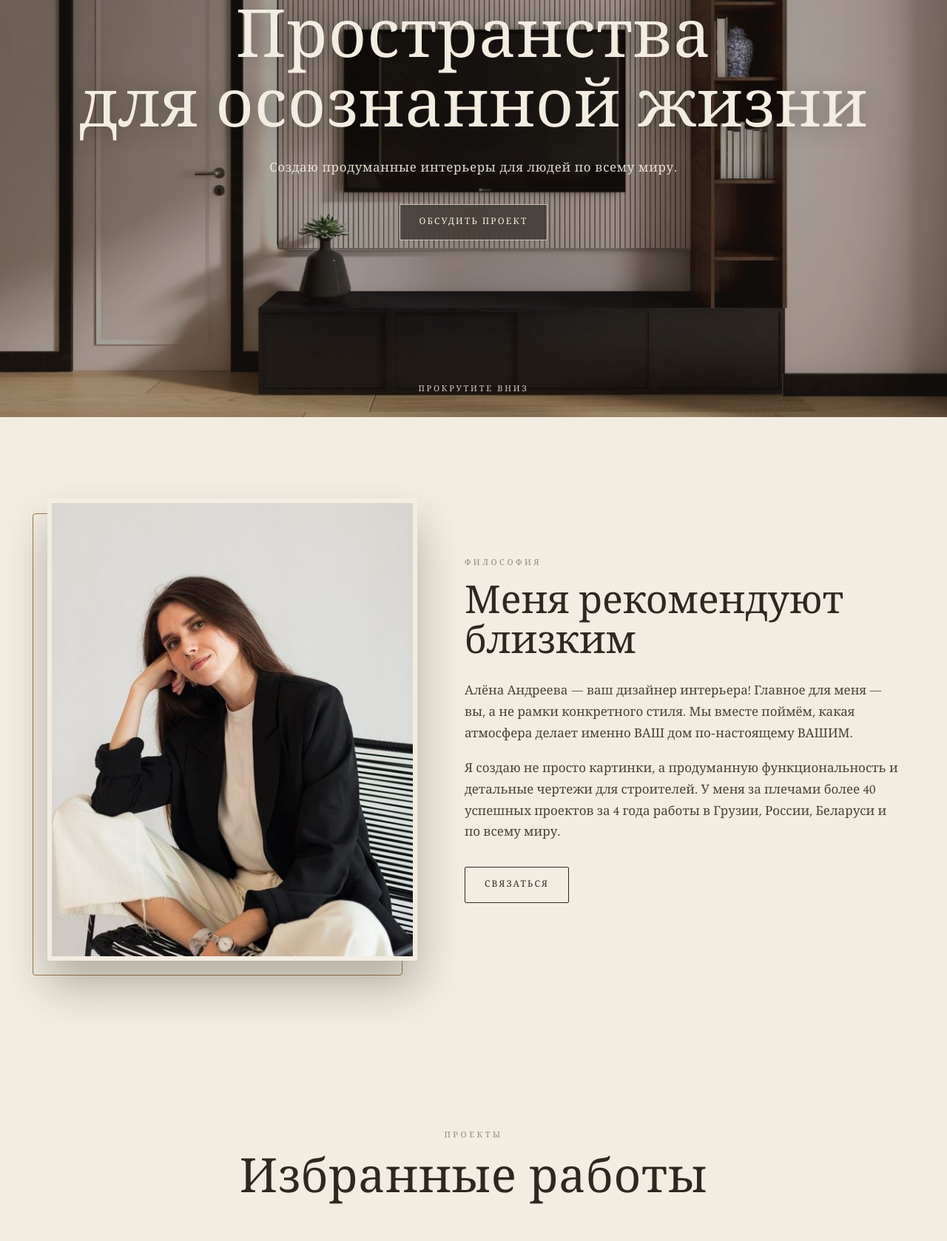
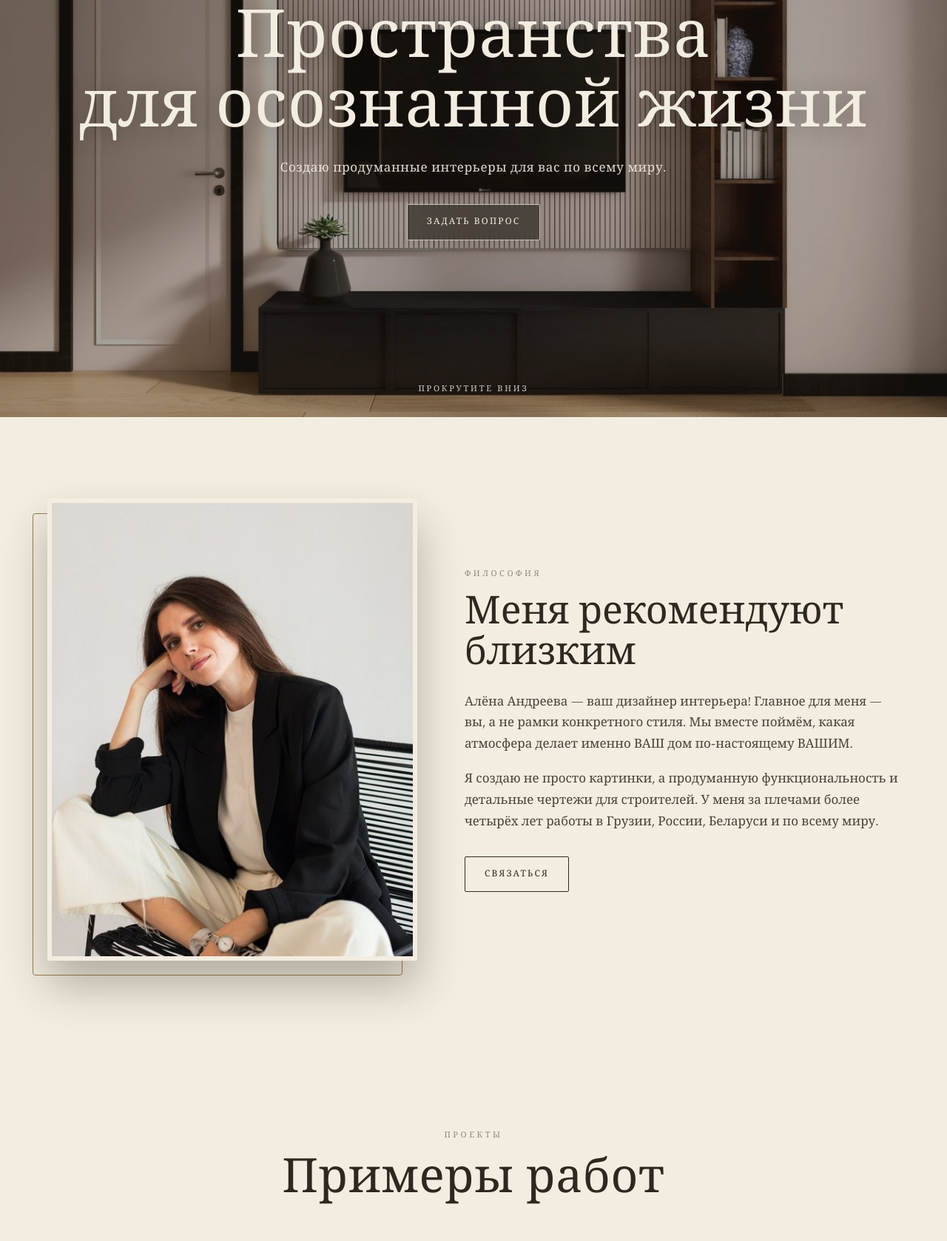
Before and after one commit to fr33roman/alyonaa-design, a plain HTML site: page index.html in a window 1280 px wide. Shown: the part 236-1914 px from the top of the page at 74% size. Drawn offline with nearby package versions, Linux system fonts and the light colour scheme.

Commit message:
Правки от клиента: тексты героя и философии, «Примеры работ», перенос акцентного блока перед тарифами
Co-Authored-By: Claude Fable 5.1 <noreply@anthropic.com>

```diff
--- a/index.html
+++ b/index.html
@@ -42,8 +42,8 @@
     <div class="hero-bg"><img src="img/p1-2.jpg" alt="Интерьер проекта Alyonaa Design"></div>
     <div class="hero-content">
       <h1>Пространства<br>для осознанной жизни</h1>
-      <p>Создаю продуманные интерьеры для людей по всему миру.</p>
-      <a class="btn btn-light" href="#contact">Обсудить проект</a>
+      <p>Создаю продуманные интерьеры для вас по всему миру.</p>
+      <a class="btn btn-light" href="#contact">Задать вопрос</a>
     </div>
     <div class="scroll-cue">прокрутите вниз</div>
   </section>
@@ -56,7 +56,7 @@
         <span class="kicker">Философия</span>
         <h2>Меня рекомендуют близким</h2>
         <p>Алёна Андреева — ваш дизайнер интерьера! Главное для меня — вы, а не рамки конкретного стиля. Мы вместе поймём, какая атмосфера делает именно ВАШ дом по-настоящему ВАШИМ.</p>
-        <p>Я создаю не просто картинки, а продуманную функциональность и детальные чертежи для строителей. У меня за плечами более 40 успешных проектов за 4 года работы в Грузии, России, Беларуси и по всему миру.</p>
+        <p>Я создаю не просто картинки, а продуманную функциональность и детальные чертежи для строителей. У меня за плечами более четырёх лет работы в Грузии, России, Беларуси и по всему миру.</p>
         <a class="btn" href="#contact">Связаться</a>
       </div>
     </div>
@@ -67,7 +67,7 @@
     <div class="wrap">
       <div class="head reveal">
         <span class="kicker">Проекты</span>
-        <h2 class="title">Избранные работы</h2>
+        <h2 class="title">Примеры работ</h2>
       </div>
       <div class="proj-car reveal">
         <div class="proj-viewport">
@@ -104,7 +104,15 @@
           <button class="proj-btn" id="projNext" aria-label="Следующий проект">→</button>
         </div>
       </div>
-      <div class="more reveal"><a class="btn" href="https://instagram.com/alyonaa_design" target="_blank" rel="noopener">Все проекты в Instagram</a></div>
+      <div class="more reveal"><a class="btn" href="https://instagram.com/alyonaa_design" target="_blank" rel="noopener">Больше проектов в Instagram</a></div>
+    </div>
+  </section>
+
+  <!-- TESTIMONIAL (акцентный блок: после примеров работ, перед тарифами) -->
+  <section class="testi">
+    <div class="testi-bg"><img src="img/p2-3.jpg" alt="Интерьер проекта Alyonaa Design"></div>
+    <div class="inner reveal">
+      <blockquote>Настоящий дом — это про вашу жизнь и комфорт, а не про идеальные картинки.</blockquote>
     </div>
   </section>
 
@@ -167,14 +175,6 @@
     </div>
   </section>
 
-  <!-- TESTIMONIAL -->
-  <section class="testi">
-    <div class="testi-bg"><img src="img/p2-3.jpg" alt="Интерьер проекта Alyonaa Design"></div>
-    <div class="inner reveal">
-      <blockquote>Настоящий дом — это про вашу жизнь и комфорт, а не про идеальные картинки.</blockquote>
-    </div>
-  </section>
-
   <!-- CONTACT -->
   <section class="section contact" id="contact">
     <div class="wrap contact-grid2">
```
